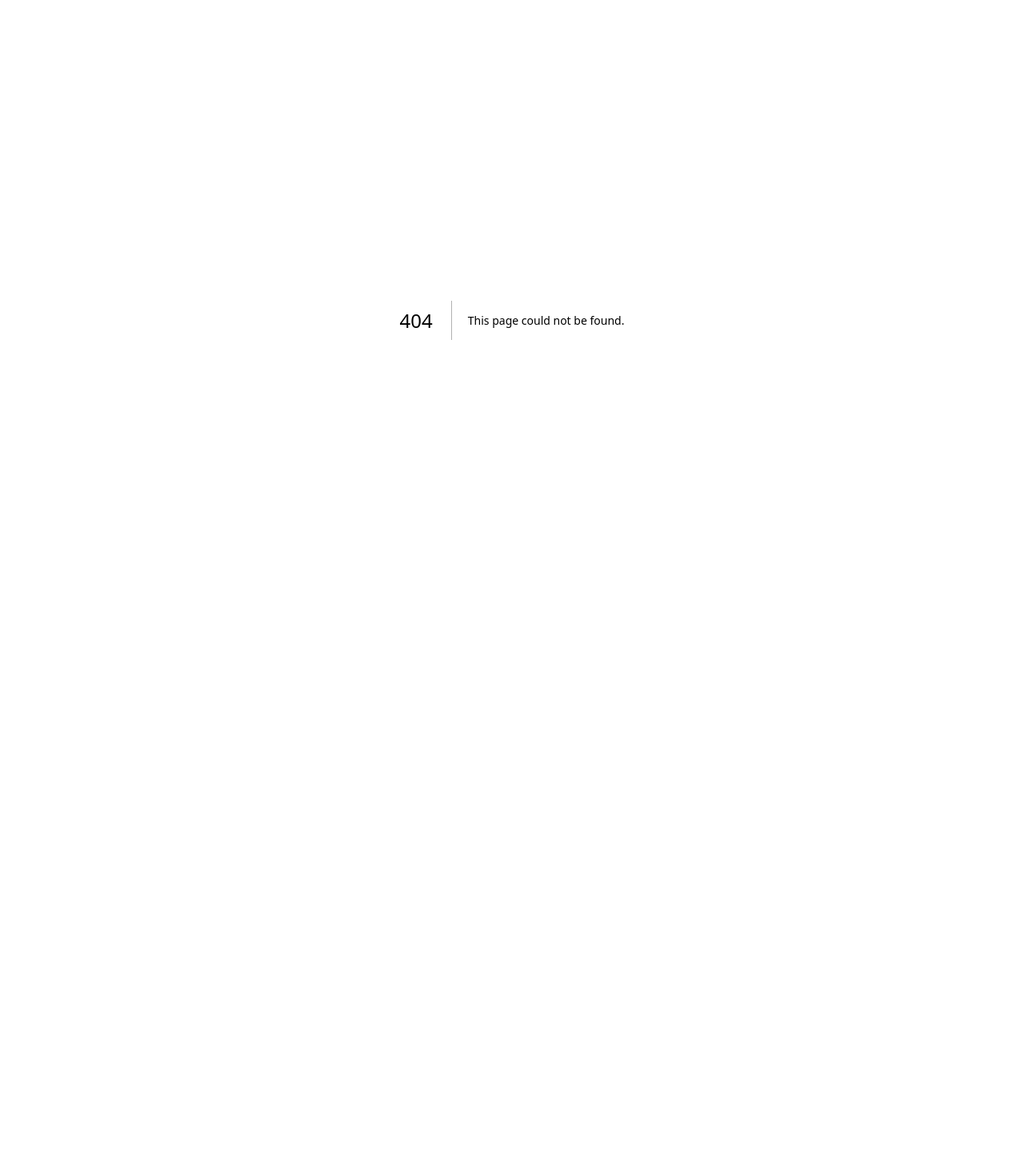
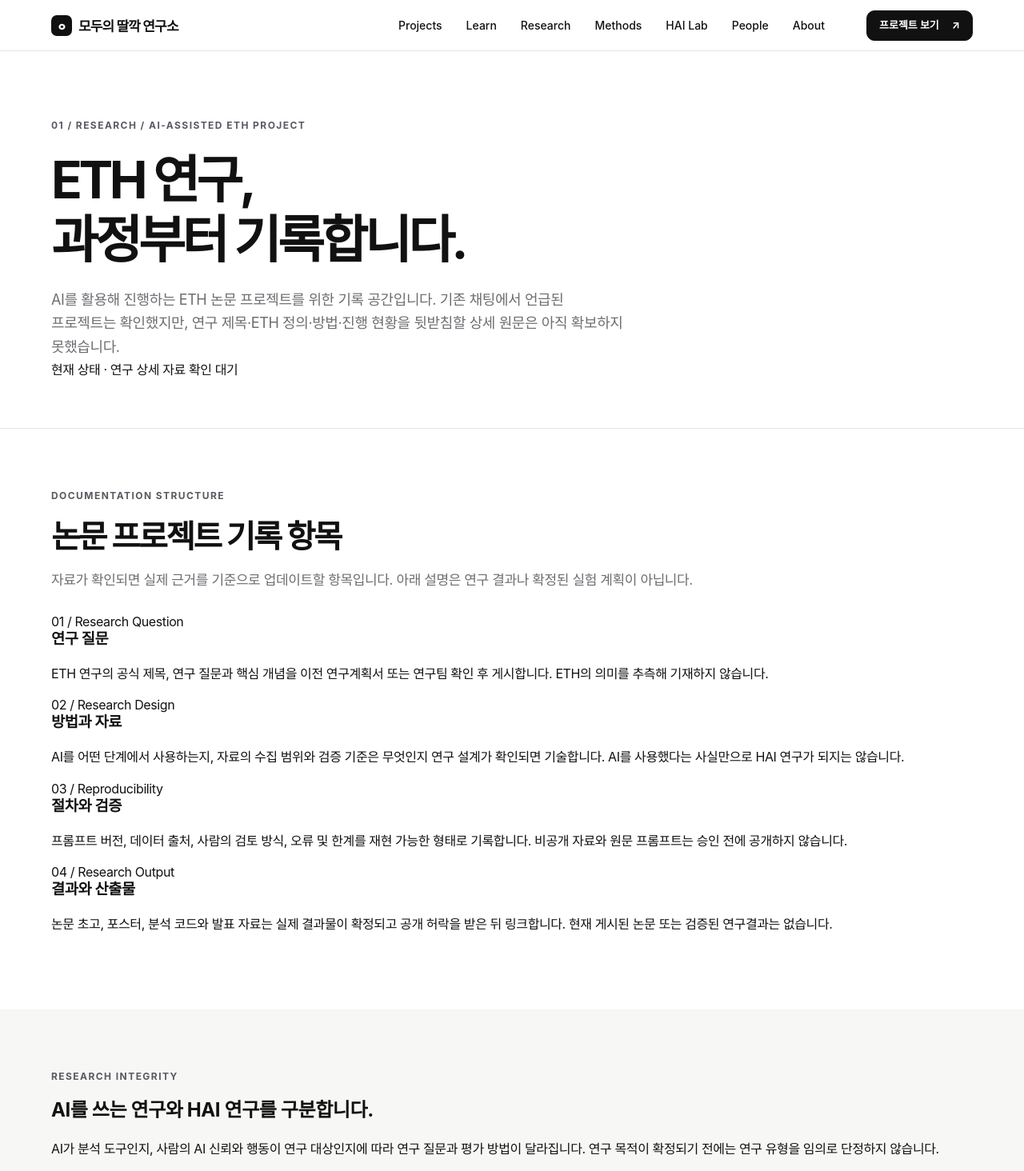
Before and after one commit to Jxny0ung/ddalkak-lab-hai, a Next.js app: page /work/eth in a window 1280 px wide. Before the commit this address had no page. Shown: the top 1464 px of the page at 80% size. Before the commit the page ends 800 px from the top, so only its background shows below. Built offline with nearby package versions, Linux system fonts and the light colour scheme.

Commit message:
feat(research): create source-honest ETH paper workspace without invented hypotheses

```diff
--- /dev/null
+++ b/src/app/work/eth/page.tsx
@@ -0,0 +1,58 @@
+import type { Metadata } from "next";
+import Link from "next/link";
+import { SiteHeader } from "@/components/site-header";
+import { SiteFooter } from "@/components/site-footer";
+
+export const metadata: Metadata = {
+  title: "ETH 연구 논문 프로젝트",
+  description: "AI를 활용하는 ETH 연구 프로젝트의 계획, 방법, 검증 상태를 투명하게 기록하기 위한 공간",
+  alternates: { canonical: "/work/eth" },
+};
+
+const sections = [
+  { num: "01", label: "Research Question", title: "연구 질문", body: "ETH 연구의 공식 제목, 연구 질문과 핵심 개념을 이전 연구계획서 또는 연구팀 확인 후 게시합니다. ETH의 의미를 추측해 기재하지 않습니다." },
+  { num: "02", label: "Research Design", title: "방법과 자료", body: "AI를 어떤 단계에서 사용하는지, 자료의 수집 범위와 검증 기준은 무엇인지 연구 설계가 확인되면 기술합니다. AI를 사용했다는 사실만으로 HAI 연구가 되지는 않습니다." },
+  { num: "03", label: "Reproducibility", title: "절차와 검증", body: "프롬프트 버전, 데이터 출처, 사람의 검토 방식, 오류 및 한계를 재현 가능한 형태로 기록합니다. 비공개 자료와 원문 프롬프트는 승인 전에 공개하지 않습니다." },
+  { num: "04", label: "Research Output", title: "결과와 산출물", body: "논문 초고, 포스터, 분석 코드와 발표 자료는 실제 결과물이 확정되고 공개 허락을 받은 뒤 링크합니다. 현재 게시된 논문 또는 검증된 연구결과는 없습니다." },
+] as const;
+
+export default function EthResearchPage() {
+  return (
+    <>
+      <SiteHeader />
+      <main className="sl-main sl-interior" id="main-content">
+        <section className="sl-page-top pg-heading pg-heading--compact">
+          <div className="sl-container">
+            <span className="sl-kicker">01 / RESEARCH / AI-ASSISTED ETH PROJECT</span>
+            <h1>ETH 연구,<br />과정부터 기록합니다.</h1>
+            <p>AI를 활용해 진행하는 ETH 논문 프로젝트를 위한 기록 공간입니다. 기존 채팅에서 언급된 프로젝트는 확인했지만, 연구 제목·ETH 정의·방법·진행 현황을 뒷받침할 상세 원문은 아직 확보하지 못했습니다.</p>
+            <span className="pg-inline-status">현재 상태 · 연구 상세 자료 확인 대기</span>
+          </div>
+        </section>
+        <section className="sl-section">
+          <div className="sl-container">
+            <div className="sl-section-head">
+              <div><span className="sl-kicker">DOCUMENTATION STRUCTURE</span><h2>논문 프로젝트 기록 항목</h2><p>자료가 확인되면 실제 근거를 기준으로 업데이트할 항목입니다. 아래 설명은 연구 결과나 확정된 실험 계획이 아닙니다.</p></div>
+            </div>
+            <div className="pg-record-grid">
+              {sections.map((item) => (
+                <article className="pg-record" key={item.num}>
+                  <span>{item.num} / {item.label}</span>
+                  <h3>{item.title}</h3>
+                  <p>{item.body}</p>
+                </article>
+              ))}
+            </div>
+          </div>
+        </section>
+        <section className="sl-section sl-section-soft">
+          <div className="sl-container pg-next">
+            <div><span className="sl-kicker">RESEARCH INTEGRITY</span><h2>AI를 쓰는 연구와 HAI 연구를 구분합니다.</h2><p>AI가 분석 도구인지, 사람의 AI 신뢰와 행동이 연구 대상인지에 따라 연구 질문과 평가 방법이 달라집니다. 연구 목적이 확정되기 전에는 연구 유형을 임의로 단정하지 않습니다.</p></div>
+            <div className="sl-actions"><Link className="sl-btn sl-btn-dark" href="/methods">방법론 보기 ↗</Link><Link className="sl-btn sl-btn-outline" href="/work">전체 활동으로 돌아가기</Link></div>
+          </div>
+        </section>
+      </main>
+      <SiteFooter />
+    </>
+  );
+}
```
